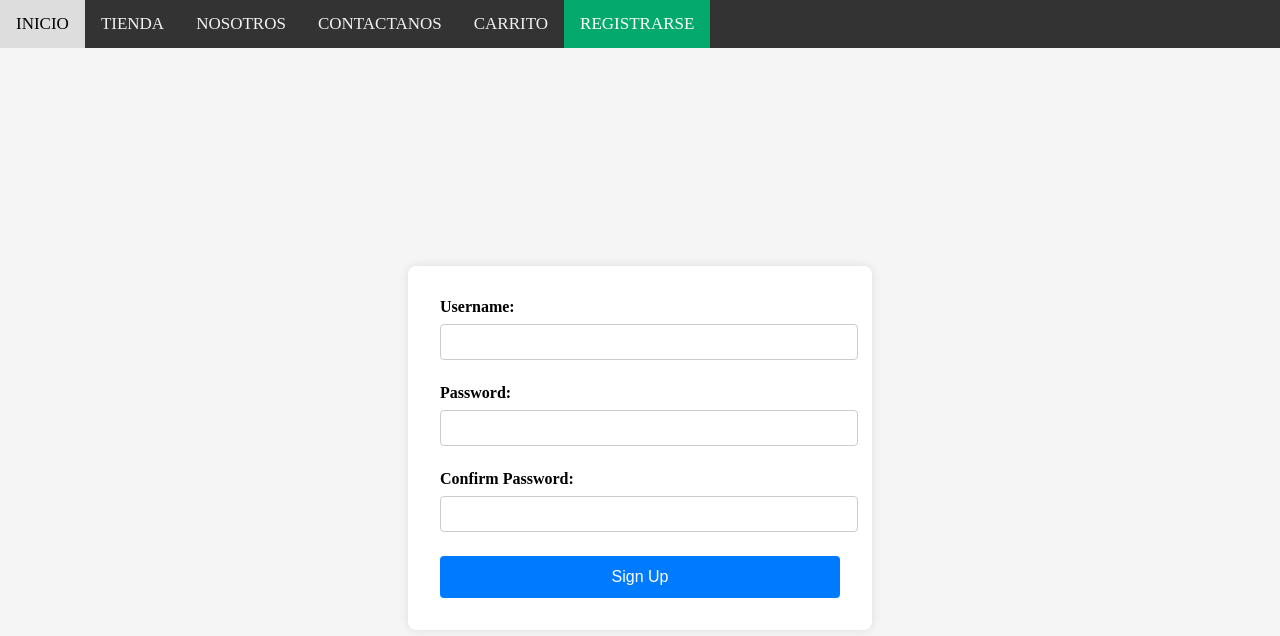
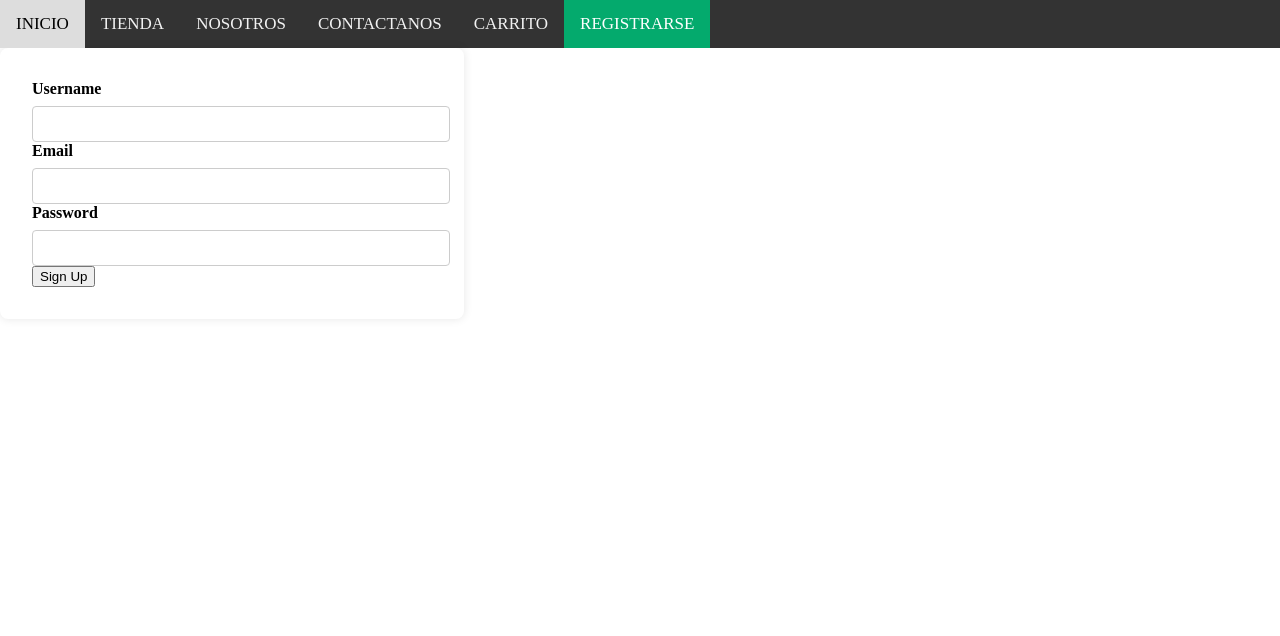
Before and after one commit to A-Joaquin/avanceAngular, an Angular app: page /sign-up in a window 1280 px wide. Shown: the top 636 px of the page. Built offline with nearby package versions, Linux system fonts and the light colour scheme.

Commit message:
Mejoras sign up

```diff
--- a/src/app/paginas/sign-up/sign-up.component.html
+++ b/src/app/paginas/sign-up/sign-up.component.html
@@ -1,20 +1,15 @@
-<div class="signup-container">
-    <form (ngSubmit)="signup()">
-      <div class="form-group">
-        <label for="username">Username:</label>
-        <input type="text" id="username" [(ngModel)]="username" name="username" required>
-      </div>
-      <div class="form-group">
-        <label for="password">Password:</label>
-        <input type="password" id="password" [(ngModel)]="password" name="password" required>
-      </div>
-      <div class="form-group">
-        <label for="confirmPassword">Confirm Password:</label>
-        <input type="password" id="confirmPassword" [(ngModel)]="confirmPassword" name="confirmPassword" required>
-      </div>
-      <button type="submit" class="btn">Sign Up</button>
-    </form>
-    <div *ngIf="errorMessage" class="error-message">
-      {{ errorMessage }}
-    </div>
+<form [formGroup]="signupForm" (ngSubmit)="onSubmit()">
+  <div>
+    <label for="username">Username</label>
+    <input id="username" formControlName="username">
   </div>
+  <div>
+    <label for="email">Email</label>
+    <input id="email" formControlName="email">
+  </div>
+  <div>
+    <label for="password">Password</label>
+    <input id="password" type="password" formControlName="password">
+  </div>
+  <button type="submit">Sign Up</button>
+</form>
--- a/src/app/paginas/sign-up/sign-up.component.ts
+++ b/src/app/paginas/sign-up/sign-up.component.ts
@@ -1,47 +1,39 @@
-import { Component, inject } from '@angular/core';
-import { AuthService } from '../../services/serviceAuth/auth.service';
-import { Router } from '@angular/router';
-import { FormsModule } from '@angular/forms';
-import { CommonModule } from '@angular/common';
+import { Component, OnInit } from '@angular/core';
+import { ReactiveFormsModule, FormBuilder, FormGroup, Validators } from '@angular/forms';
+import { UsuarioService } from '../../services/serviceUsuario/usuario.service';
 
 @Component({
   selector: 'app-sign-up',
   standalone: true,
-  imports: [FormsModule,CommonModule],
+  imports: [ReactiveFormsModule],
   templateUrl: './sign-up.component.html',
   styleUrl: './sign-up.component.scss'
 })
-export class SignUpComponent {
-  username: string = '';
-  password: string = '';
-  confirmPassword: string = '';
-  errorMessage: string = '';
-  router: Router = inject(Router);
-  authService: AuthService = inject(AuthService);
 
-  constructor() {}
+export class SignUpComponent implements OnInit {
+  signupForm!: FormGroup;
 
-  signup() {
-    if (this.username.trim() === '' || this.password.trim() === '' || this.confirmPassword.trim() === '') {
-      this.errorMessage = 'All fields are required';
-      return;
+  constructor(private fb: FormBuilder, private userService: UsuarioService) {}
+
+  ngOnInit(): void {
+    this.signupForm = this.fb.group({
+      username: ['', [Validators.required]],
+      email: ['', [Validators.required, Validators.email]],
+      password: ['', [Validators.required, Validators.minLength(6)]]
+    });
   }
 
-    if (this.password !== this.confirmPassword) {
-      this.errorMessage = 'Passwords do not match';
-      return;
-    }
-
-    this.authService.signup(this.username, this.password).subscribe(
+  onSubmit(): void {
+    if (this.signupForm.valid) {
+      this.userService.agregarUsuario(this.signupForm.value)
+        .subscribe(
           response => {
-        // Asume que el token viene en la respuesta
-        const token = response.token;
-        this.authService.setToken(token);
-        this.router.navigate(['/tienda']);
+            console.log('User registered successfully', response);
           },
           error => {
-        this.errorMessage = 'Error during sign up: ' + error.message;
+            console.error('There was an error!', error);
           }
         );
     }
   }
+}
--- a/src/app/services/serviceAuth/auth.service.ts
+++ b/src/app/services/serviceAuth/auth.service.ts
@@ -20,10 +20,6 @@ export class AuthService {
   constructor(private http: HttpClient) { }
 
   user!:User;
-
-  signup(username: string, password: string): Observable<any> {
-    return this.http.post(`${this.apiUrl2}/signup`, { username, password });
-  }
 
   login(username: string, password: string): Observable<string> {
     return this.http.post<AuthResponse>(this.apiUrl, { username, password })
```
Lines whose indentation alone changed are shown as unchanged.
